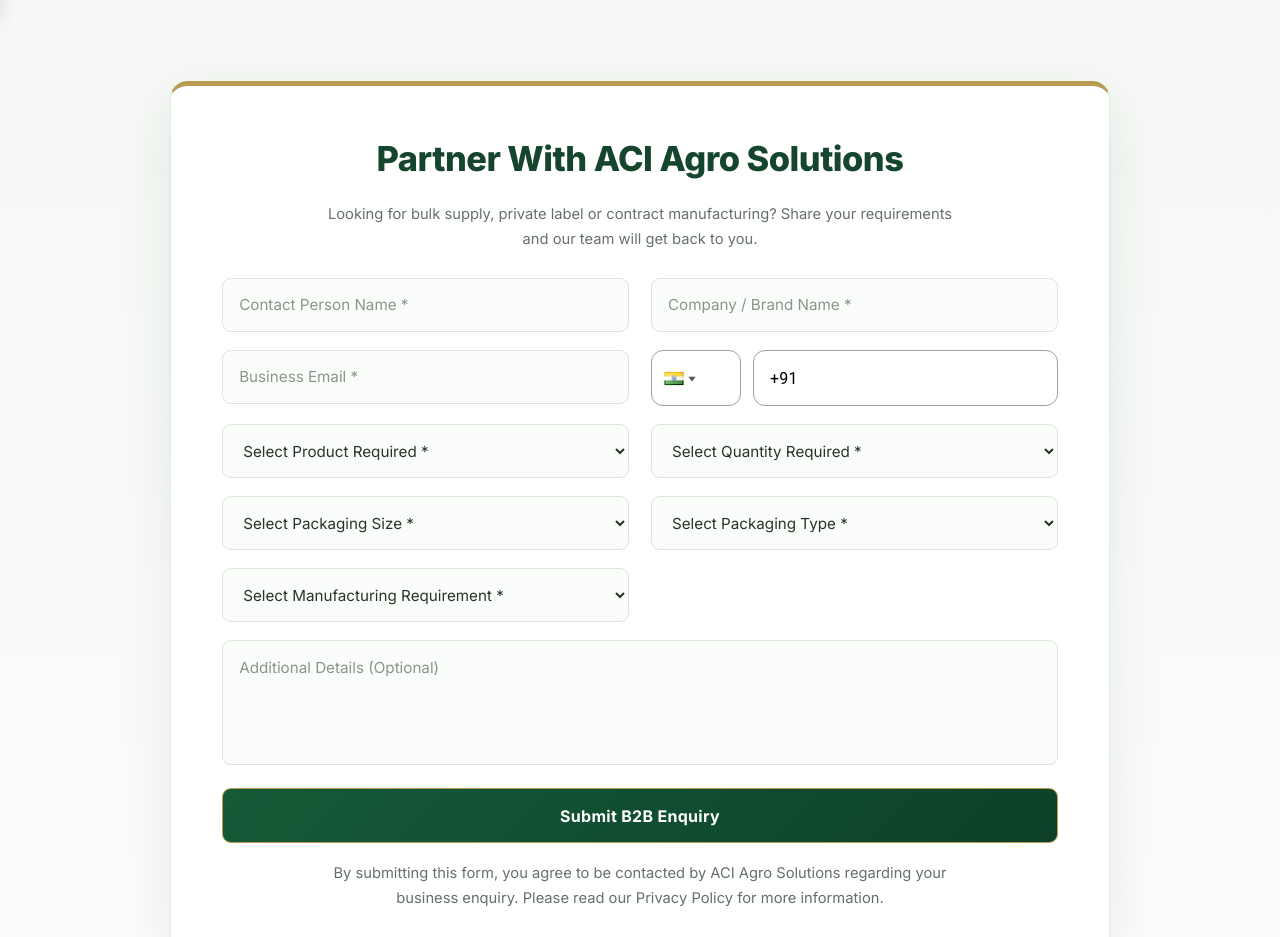
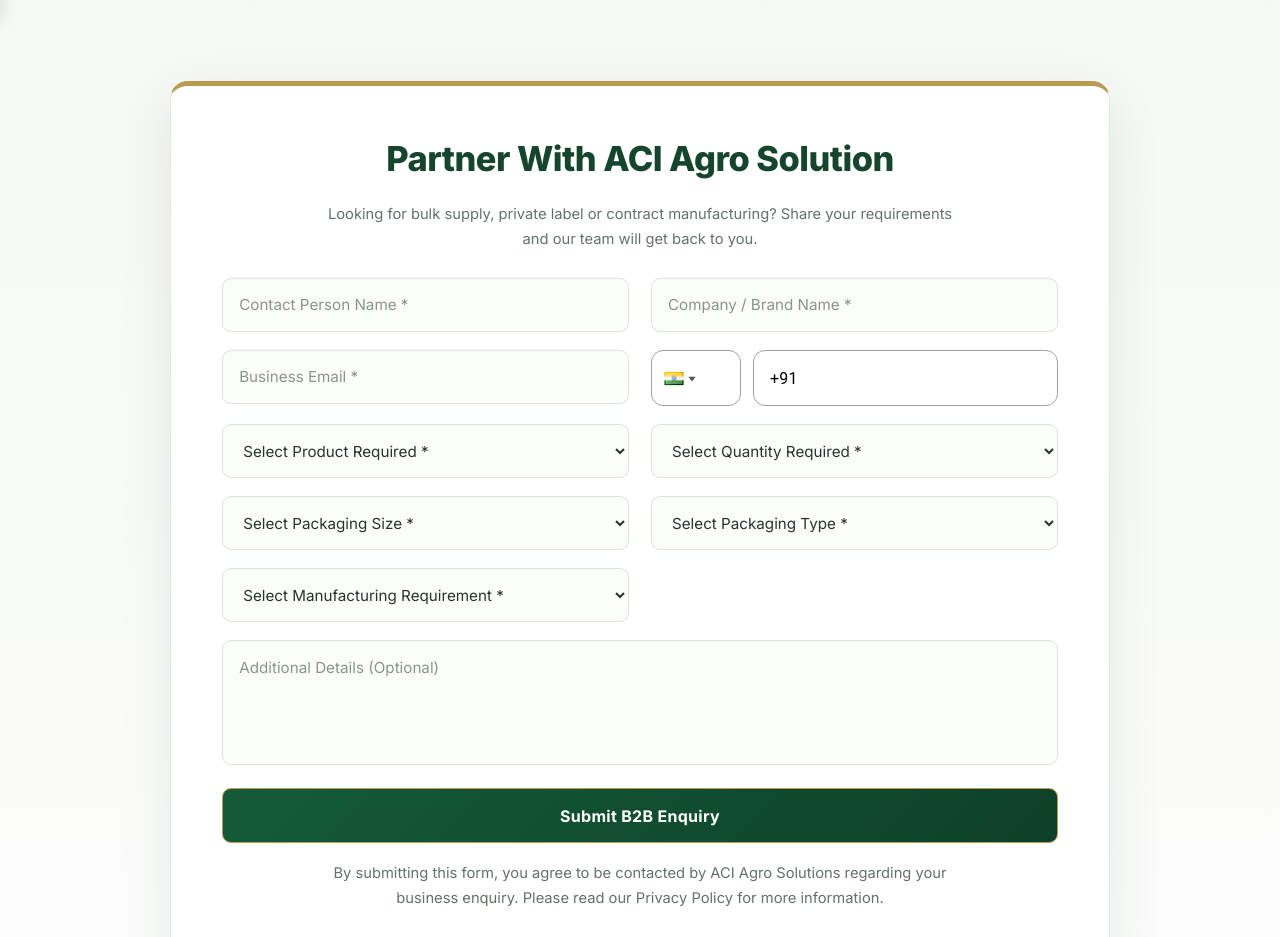
Before and after one commit to aciagroindia/frontend, a Next.js app: page /bulk-order in a window 1280 px wide. Shown: the part 780-1717 px from the top of the page. Built offline with nearby package versions, Linux system fonts and the light colour scheme; no server answers; a web font is replaced by a local one.

Commit message:
Fix typo in header text for OrderForm SEO

```diff
--- a/components/BulkOrder/OrderForm/page.tsx
+++ b/components/BulkOrder/OrderForm/page.tsx
@@ -82,7 +82,7 @@ export default function OrderForm() {
     <section className={styles.container}>
       <form className={styles.form} onSubmit={handleSubmit}>
         <h3 className={styles.title}>
-          Partner With ACI Agro Solutions
+          Partner With ACI Agro Solution
         </h3>
 
         <p className={styles.text}>
```
